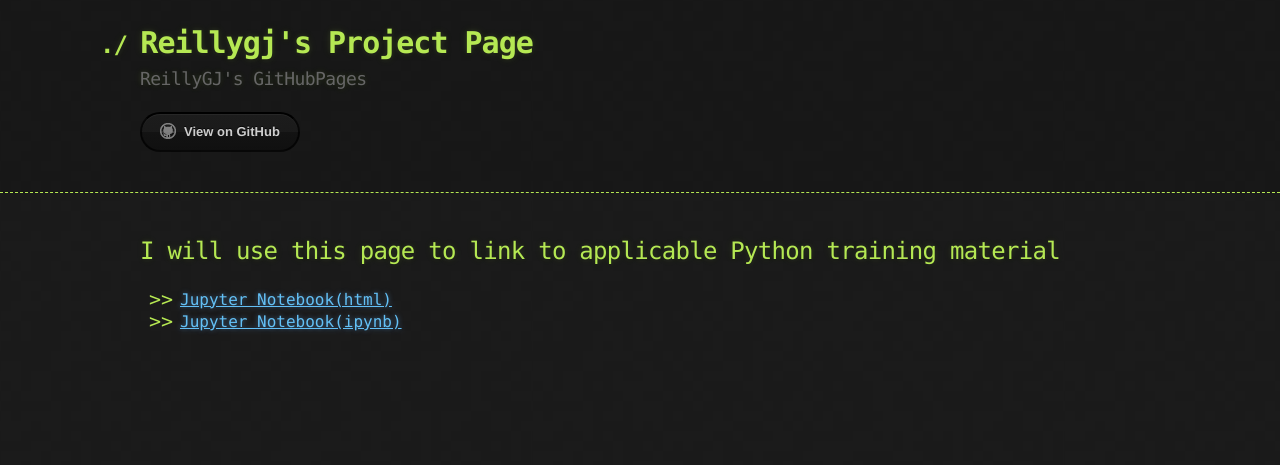
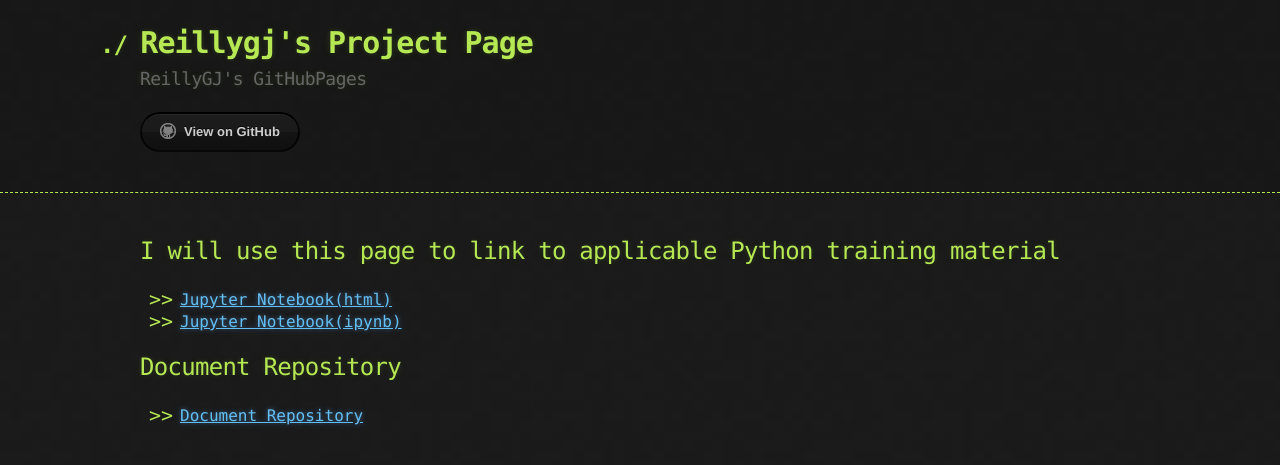
Before and after one commit to Reillygj/Reillygj.github.io, a Jekyll site: the page built from ProjectReference/index.md, in a window 1280 px wide. Shown: the top 465 px of the page. Built offline with Jekyll 4.4.1, drawn with Linux system fonts in a browser that asks for light colours; our own code applies the rules of GitHub Pages for plain Markdown files.

Commit message:
Update and rename Project Reference/index.md to ProjectReference/index.md

```diff
--- a/Project Reference/index.md
+++ b/ProjectReference/index.md
@@ -6,3 +6,6 @@ description: Various Content
 ##  I will use this page to link to applicable Python training material
  - [Jupyter Notebook(html)](Jupyter1.html)
  - [Jupyter Notebook(ipynb)](Jupyter.ipynb)
+
+## Document Repository
+- [Document Repository](https://github.com/Reillygj/DocumentRepository)
```
